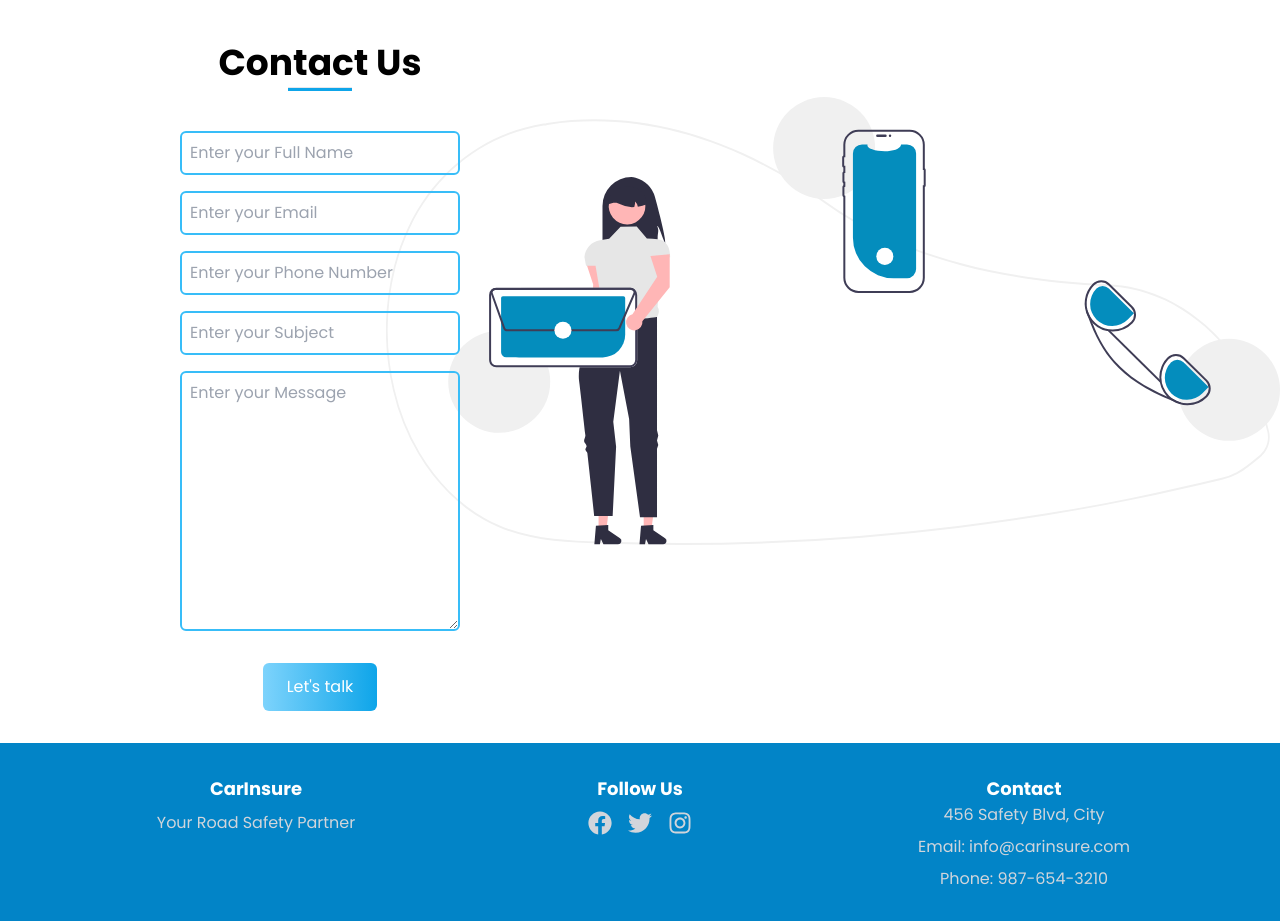
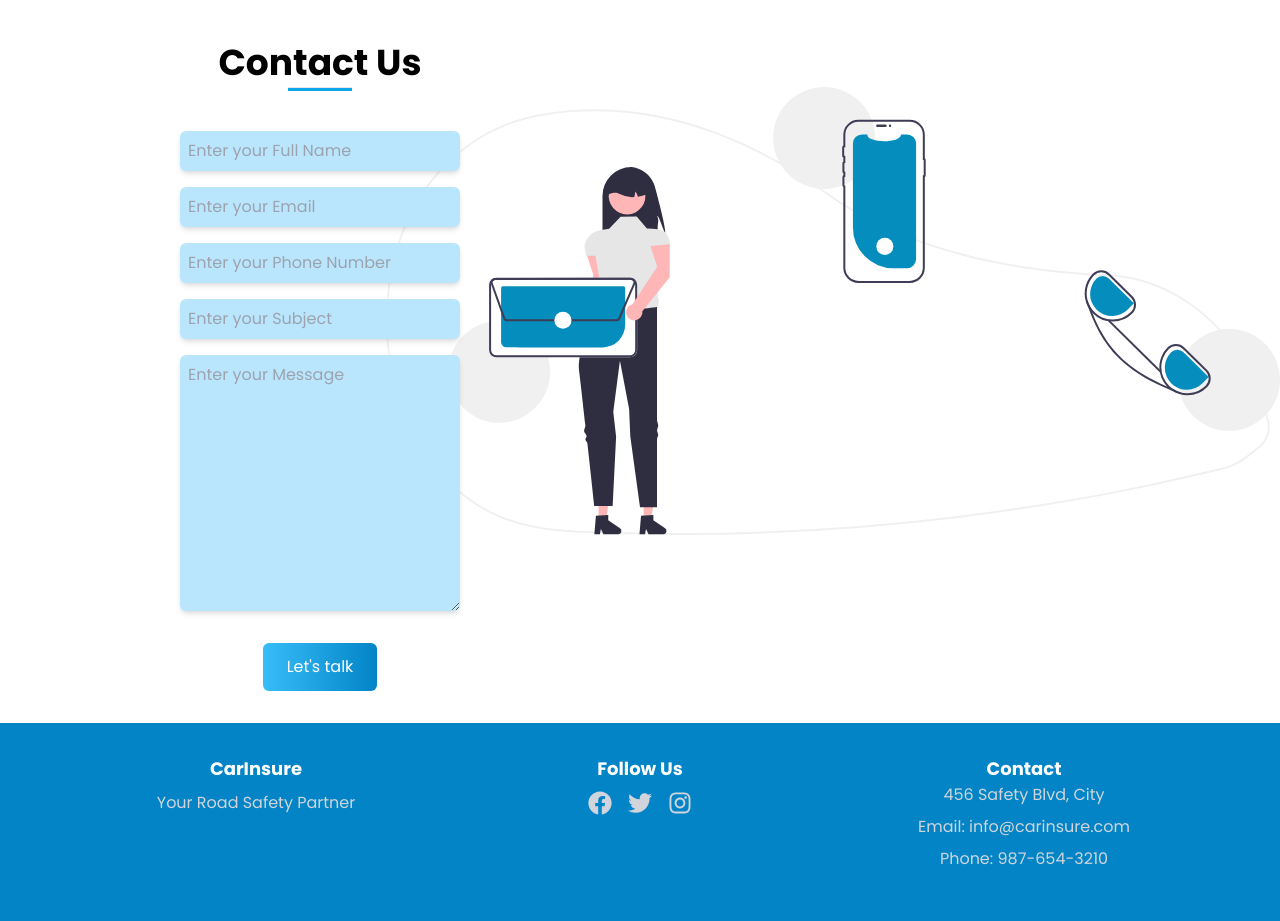
Before and after one commit to Mikias-Miessa/Car-Insurance, a Next.js app: page / in a window 1280 px wide. Shown: the part 2940-3861 px from the top of the page. Built offline with nearby package versions, Linux system fonts and the light colour scheme.

Commit message:
add contact page

```diff
--- a/src/app/contact/page.jsx
+++ b/src/app/contact/page.jsx
@@ -144,7 +144,7 @@ for (const pair of formData.entries()) {
               onChange={handleChange}
               onBlur={handleBlur}
               placeholder="Enter your Full Name"
-              className={`p-2 mb-4 bg-transparent border-2 rounded-md text-black focus:outline-none ${
+              className={`p-2 mb-4 bg-sky-200 shadow-md rounded-md text-black focus:outline-none ${
                 errors.name ? 'border-red-500' : 'border-sky-400'
               }`}
             />
@@ -159,7 +159,7 @@ for (const pair of formData.entries()) {
               onChange={handleChange}
               onBlur={handleBlur}
               placeholder="Enter your Email"
-              className={`mb-4 p-2 bg-transparent border-2  rounded-md text-black focus:outline-none ${
+              className={`mb-4 p-2 bg-sky-200 shadow-md rounded-md text-black focus:outline-none ${
                 errors.email ? 'border-red-500' : 'border-sky-400'
               }`}
             />
@@ -172,7 +172,7 @@ for (const pair of formData.entries()) {
               onChange={handleChange}
               onBlur={handleBlur}
               placeholder="Enter your Phone Number"
-              className={`p-2 mb-4 bg-transparent border-2 rounded-md text-black focus:outline-none ${
+              className={`p-2 mb-4 bg-sky-200 shadow-md rounded-md text-black focus:outline-none ${
                 errors.phoneNumber ? 'border-red-500' : 'border-sky-400'
               }`}
             />
@@ -185,7 +185,7 @@ for (const pair of formData.entries()) {
               onChange={handleChange}
               onBlur={handleBlur}
               placeholder="Enter your Subject"
-              className={`p-2 mb-4 bg-transparent border-2 rounded-md text-black focus:outline-none ${
+              className={`p-2 mb-4 bg-sky-200 shadow-md rounded-md text-black focus:outline-none ${
                 errors.subject ? 'border-red-500' : 'border-sky-400'
               }`}
             />
@@ -198,7 +198,7 @@ for (const pair of formData.entries()) {
               onChange={handleChange}
               onBlur={handleBlur}
               placeholder="Enter your Message"
-              className={`p-2 bg-transparent border-2 rounded-md text-black focus:outline-none ${
+              className={`p-2 bg-sky-200 shadow-md rounded-md text-black focus:outline-none ${
                 errors.message ? 'border-red-500' : 'border-sky-400'
               }`}
             ></textarea>
@@ -206,7 +206,7 @@ for (const pair of formData.entries()) {
 
              <button
       type="submit"
-      className="text-white bg-gradient-to-r from-sky-300 to-sky  to-sky-500 px-6 py-3 my-8 mx-auto flex items-center rounded-md hover:scale-110 duration-300"
+      className="text-white bg-gradient-to-r from-sky-400 to-sky  to-sky-600 px-6 py-3 my-8 mx-auto flex items-center rounded-md hover:scale-110 duration-300"
       disabled={loading} // Disable the button when loading is true
 
     >
```
